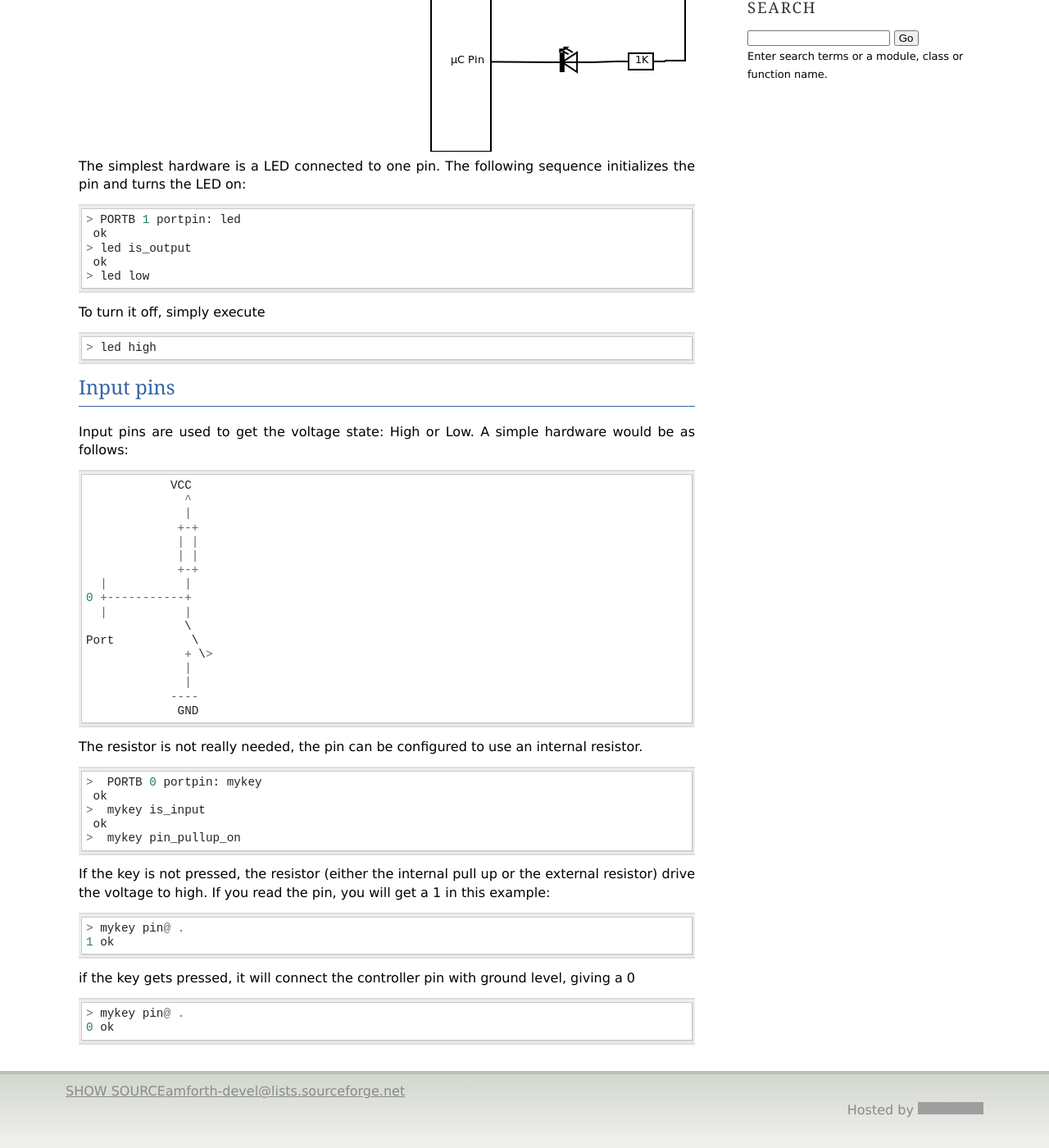
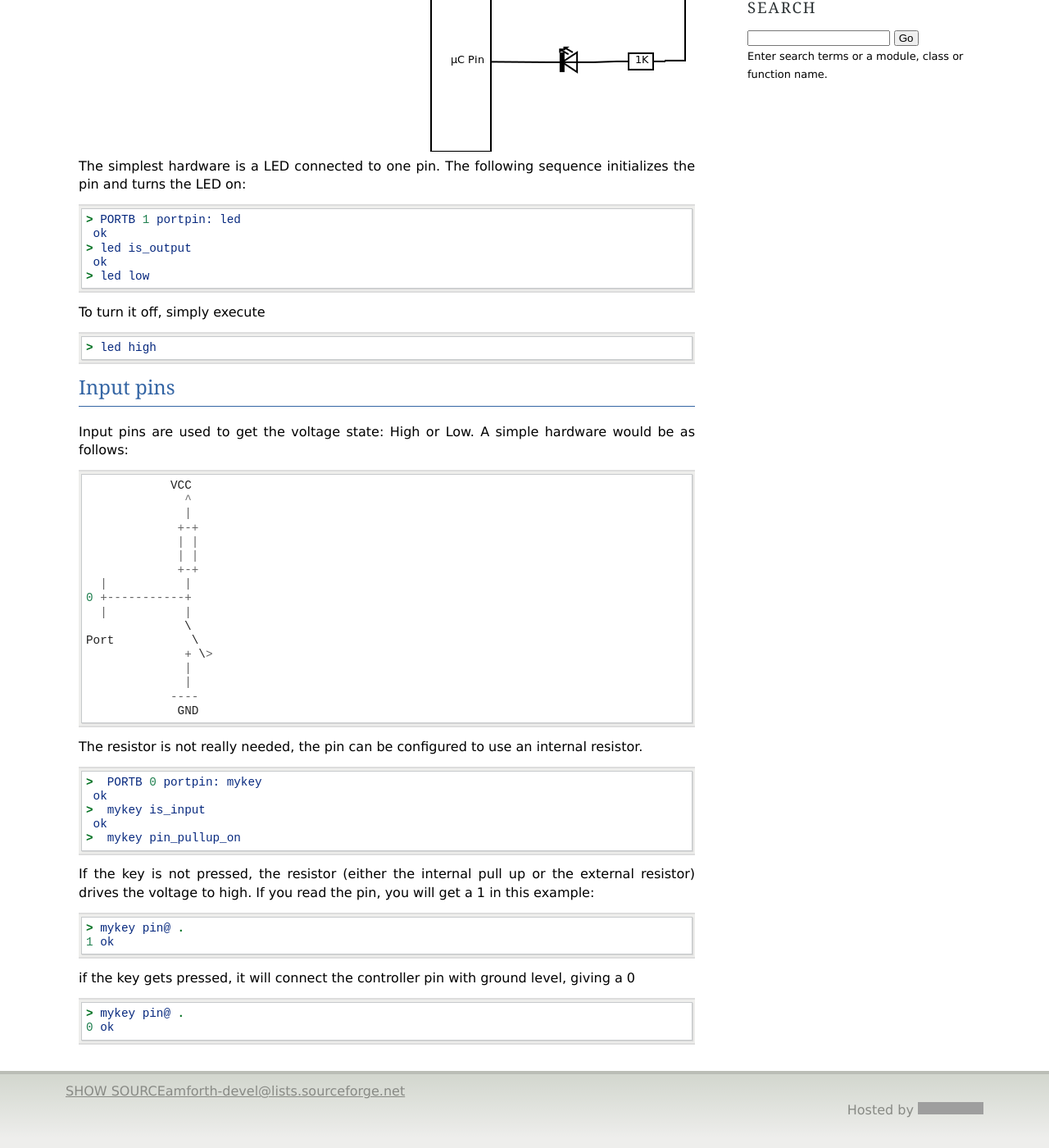
Before and after one commit to wexi/amforth-shadow, a Sphinx documentation site: the page built from doc/source/TG/recipes/Digital-Ports.rst, in a window 1280 px wide and 1400 px high, scrolled down 457 px. Shown: the whole window at 82% size. Built offline with Sphinx 7.4.7, drawn with Linux system fonts in a browser that asks for light colours; pages that are not in the unit, such as notebooks, are missing from menus; grey boxes are pictures that could not be loaded.

Commit message:
Minor formatting stuff
git-svn-id: svn://svn.code.sf.net/p/amforth/code/trunk@1432 fd1c0b69-5d68-47f5-910c-86182ebb6ecd

```diff
--- a/doc/source/TG/recipes/Digital-Ports.rst
+++ b/doc/source/TG/recipes/Digital-Ports.rst
@@ -25,7 +25,7 @@ The simplest hardware is a LED connected to one pin.
 The following sequence initializes the pin and turns
 the LED on:
 
-::
+.. code-block:: forth
 
  > PORTB 1 portpin: led
   ok
@@ -35,7 +35,7 @@ the LED on:
 
 To turn it off, simply execute
 
-::
+.. code-block:: forth
 
   > led high
 
@@ -67,27 +67,27 @@ A simple hardware would be as follows:
 The resistor is not really needed, the pin can be configured to use an internal
 resistor.
 
-::
+.. code-block:: forth
 
- >  PORTB 0 portpin: mykey
-  ok
- >  mykey is_input
-  ok
- >  mykey pin_pullup_on
+   >  PORTB 0 portpin: mykey
+    ok
+   >  mykey is_input
+    ok
+   >  mykey pin_pullup_on
 
 If the key is not pressed, the resistor (either the internal
-pull up or the external resistor) drive the voltage to high. If you
+pull up or the external resistor) drives the voltage to high. If you
 read the pin, you will get a 1 in this example:
 
-::
+.. code-block:: forth
 
-  > mykey pin@ .
-  1 ok
+   > mykey pin@ .
+   1 ok
 
 if the key gets pressed, it will connect the controller pin with
 ground level, giving a 0
 
-::
+.. code-block:: forth
 
   > mykey pin@ .
   0 ok
--- a/doc/source/TG/recipes/Simple-Strings.rst
+++ b/doc/source/TG/recipes/Simple-Strings.rst
@@ -107,4 +107,4 @@ Notes
     this data.
 
 
-This recipe is based upon ideas from Hannu Vuolasaho and Michal Kalus.
+This recipe is based upon ideas from Hannu Vuolasaho and Michael Kalus.
```
